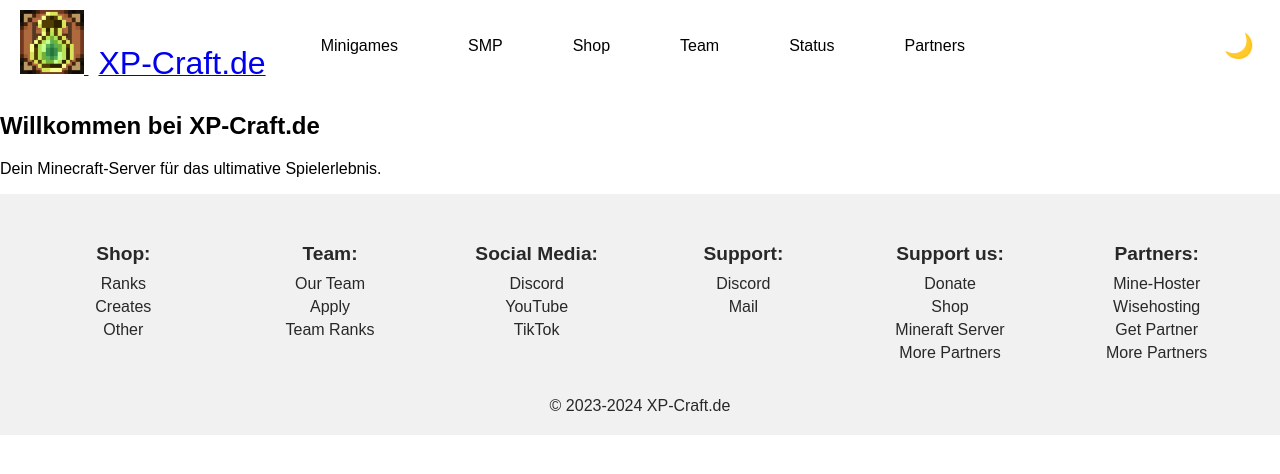
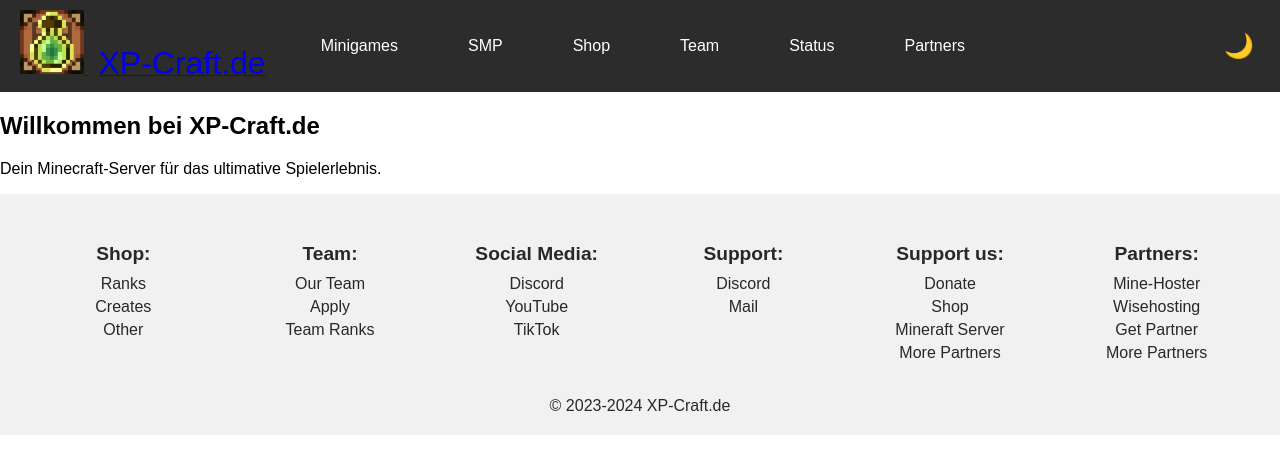
Before and after one commit to Michaelninder/michaelninder.github.io, a plain HTML site: page index.html in a window 1280 px wide. Drawn offline with Linux system fonts and the light colour scheme.

Commit message:
Update header.css

```diff
--- a/assets/styles/header.css
+++ b/assets/styles/header.css
@@ -84,19 +84,19 @@ nav {
 }
 
 :root {
-    --header-bg: #ffffff;
-    --header-color: #000000;
-    --dropdown-bg: #f9f9f9;
-    --dropdown-color: #000000;
-    --hover-bg: #000000;
-    --hover-color: #ffffff;
-}
-
-body.dark-mode {
     --header-bg: #2c2c2c;
     --header-color: #ffffff;
     --dropdown-bg: #3c3c3c;
-    --dropdown-color: #ffffff;
+    --dropdown-color: #ffffff78;
     --hover-bg: #ffffff;
-    --hover-color: #000000;
+    --hover-color: #0000007b;
 }
+
+header.dark-mode {
+    --header-bg: #ffffff;
+    --header-color: #000000;
+    --dropdown-bg: #f9f9f90e;
+    --dropdown-color: #000000;
+    --hover-bg: #858585;
+    --hover-color: #ffffff80;
+}
```
